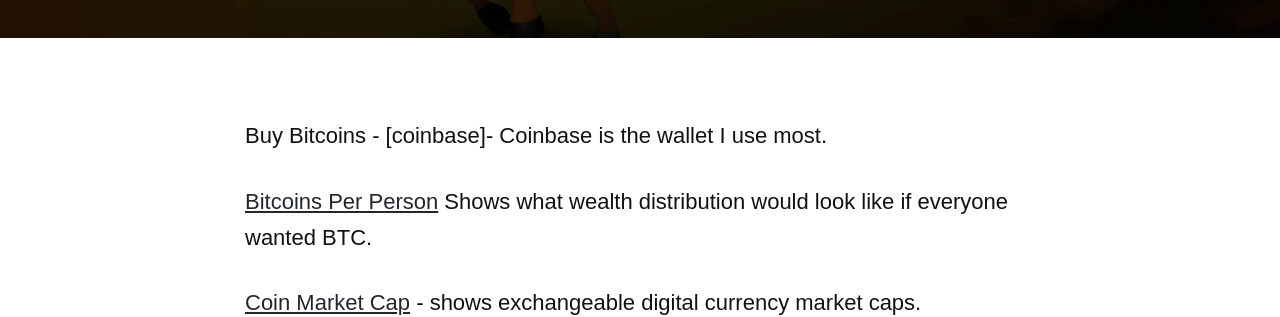
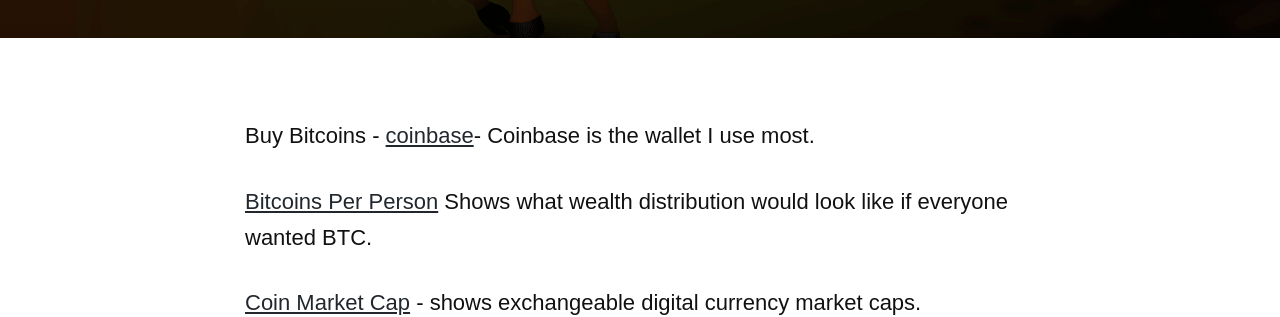
Before and after one commit to davidsilvasmith/bitcoinbulls.net, a Jekyll site: the page built from resources.md, in a window 1280 px wide. Shown: the part 362-679 px from the top of the page. Built offline with Jekyll 4.4.1, drawn with Linux system fonts in a browser that asks for light colours; nearby versions of some CDN libraries; some web fonts are replaced; comment, search, counter and statistics services are not loaded.

Commit message:
fixed resources redirect and coinbase link

```diff
--- a/resources.md
+++ b/resources.md
@@ -2,7 +2,7 @@
 title: Bitcoin Resources, Tools, Helpful Websites
 excerpt: How I save 30% buying gold and the 4 steps to selling the gold to earn 9% profit.
 permalink: /bitcoin-resources-tools-helpful-websites/
-redirect_from: /resources
+redirect_from: /resources/
 ---
 
 Buy Bitcoins - [coinbase]- Coinbase is the wallet I use most.
@@ -17,3 +17,5 @@
 [Bitcoin Mining Difficulty](https://blockchain.info/charts/difficulty) - for those thinking about mining ROI this shows the difficulty increases / decreases.
 
 [See Conversion Rates](http://preev.com/) - quickly see conversion rates.
+
+{% include links.md %}
```
